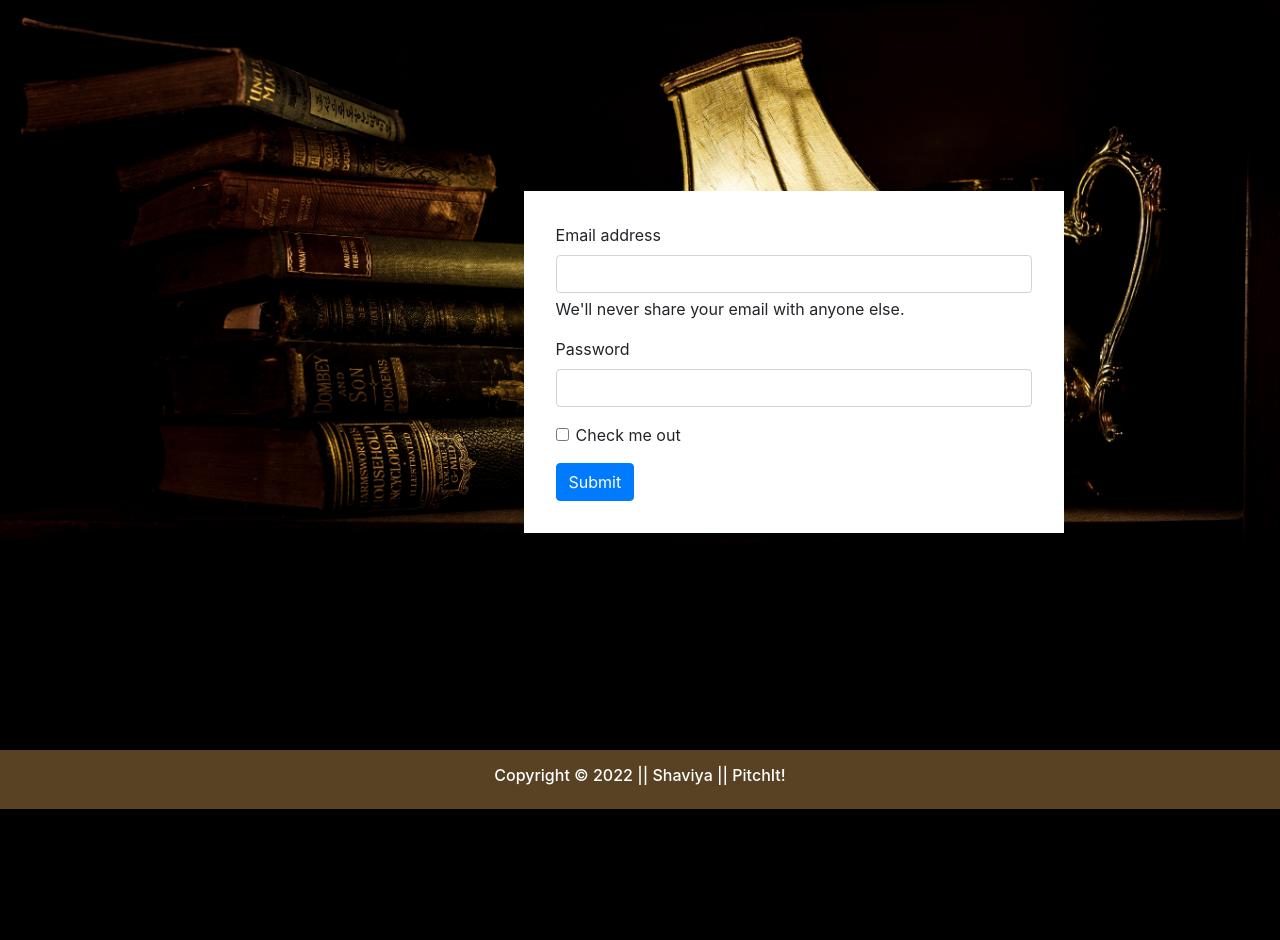
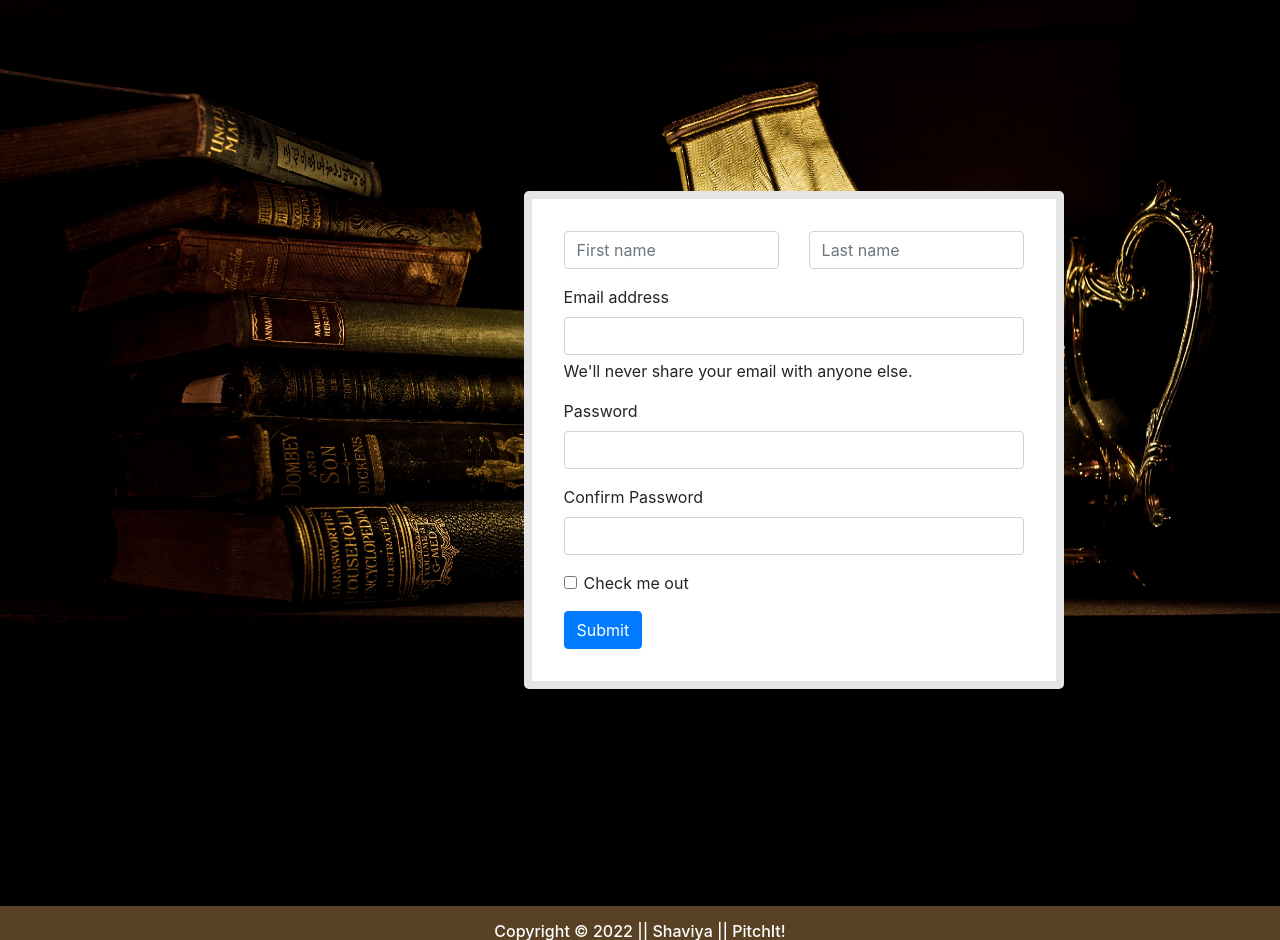
Before and after one commit to ShaviyaVictor/pitchit-app, a Flask app: page /register in a window 1280 px wide. Shown: the part 77-1017 px from the top of the page. Before the commit the page ends 886 px from the top, so only its background shows below. Run offline with Flask 2, Linux system fonts and the light colour scheme; some libraries are stand-ins or nearby versions.

Commit message:
Create the Sign Up form

```diff
--- a/app/static/css/signup.css
+++ b/app/static/css/signup.css
@@ -6,8 +6,14 @@
   padding: 2rem;
   width: 50%;
   margin-left: 28%;
+  border-radius: 5px;
+  border: solid 0.5rem #E5E5E5;
 }
 
 .bottom {
   text-align: center;
 }
+
+.g-3 {
+  margin-bottom: 1rem;
+}
--- a/app/templates/signup.html
+++ b/app/templates/signup.html
@@ -20,6 +20,14 @@
         <div class="container">
 
           <form class="center">
+            <div class="row g-3">
+              <div class="col">
+                <input type="text" class="form-control" placeholder="First name" aria-label="First name">
+              </div>
+              <div class="col">
+                <input type="text" class="form-control" placeholder="Last name" aria-label="Last name">
+              </div>
+            </div>
             <div class="mb-3">
               <label for="exampleInputEmail1" class="form-label">Email address</label>
               <input type="email" class="form-control" id="exampleInputEmail1" aria-describedby="emailHelp">
@@ -27,6 +35,10 @@
             </div>
             <div class="mb-3">
               <label for="exampleInputPassword1" class="form-label">Password</label>
+              <input type="password" class="form-control" id="exampleInputPassword1">
+            </div>
+            <div class="mb-3">
+              <label for="exampleInputPassword1" class="form-label">Confirm Password</label>
               <input type="password" class="form-control" id="exampleInputPassword1">
             </div>
             <div class="mb-3 form-check">
```
